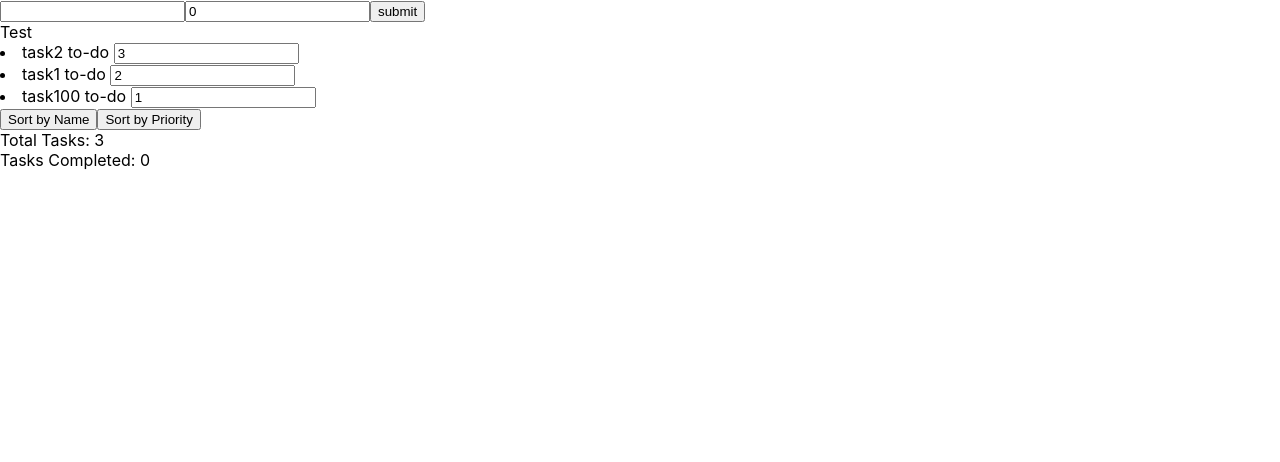
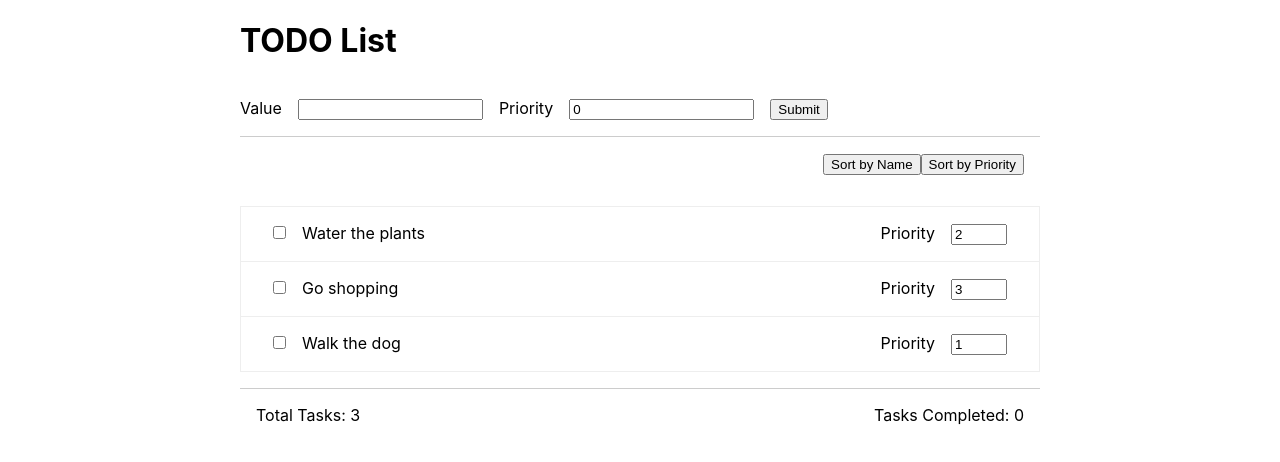
Before and after one commit to antonpunith/to-do-tasks, a React (Create React App) app: page / in a window 1280 px wide. Shown: the top 462 px of the page. Built offline with nearby package versions, Linux system fonts and the light colour scheme.

Commit message:
add styles

```diff
--- /dev/null
+++ b/src/App.css
@@ -0,0 +1,4 @@
+.App {
+  max-width: 50rem;
+  margin: 0 auto;
+}
--- a/src/App.tsx
+++ b/src/App.tsx
@@ -4,13 +4,17 @@ import TaskList from "./components/TaskList";
 import SortOrder from "./components/SortOrder";
 import Total from "./components/Total";
 import AddTask from "./components/AddTask";
+// styles
+import "./App.css";
 
 const App = (props: any) => {
   return (
     <div className="App">
+      <h1>TODO List</h1>
       <AddTask />
+      <SortOrder />
       <TaskList />
-      <SortOrder />
+
       <Total />
     </div>
   );
--- a/src/components/AddTask/index.tsx
+++ b/src/components/AddTask/index.tsx
@@ -1,6 +1,9 @@
 import React, { useState } from "react";
 import { connect } from "react-redux";
+//actions
 import { addTask } from "../../actions";
+// styles
+import "./styles.css";
 
 const AddTask = (props: any) => {
   const { dispatch } = props;
@@ -9,35 +12,42 @@ const AddTask = (props: any) => {
   return (
     <>
       <form
+        className="add-task"
         onSubmit={e => {
           e.preventDefault();
+          if (text.trim()) {
             dispatch(addTask({ text, priority }));
             setText("");
             setPriority(0);
+          }
         }}
       >
+        <label>
+          Value
           <input
+            width={100}
             value={text}
             onChange={e => {
               setText(e.target.value);
             }}
+            required
           />
+        </label>
+
+        <label>
+          Priority
           <input
+            width="2"
             value={priority}
             type="number"
             onChange={e => {
               setPriority(parseInt(e.target.value));
             }}
           />
-        <button type="submit">submit</button>
+        </label>
+
+        <button type="submit">Submit</button>
       </form>
-      <div
-        onClick={() => {
-          dispatch(addTask({ text: "some text" }));
-        }}
-      >
-        Test
-      </div>
     </>
   );
 };
--- /dev/null
+++ b/src/components/AddTask/styles.css
@@ -0,0 +1,8 @@
+.add-task {
+  margin: 0;
+  border-bottom: solid 1px #ccc;
+  padding: 1rem 0;
+}
+.add-task input {
+  margin: 0 1rem;
+}
--- a/src/components/SortOrder/index.tsx
+++ b/src/components/SortOrder/index.tsx
@@ -1,11 +1,14 @@
 import React from "react";
 import { connect } from "react-redux";
+// actions
 import { sortTask } from "../../actions";
+// styles
+import "./styles.css";
 
 const SortOrder = (props: any) => {
   const { dispatch } = props;
   return (
-    <>
+    <div className="sort-bar">
       <button
         onClick={() => {
           dispatch(sortTask("name"));
@@ -20,7 +23,7 @@ const SortOrder = (props: any) => {
       >
         Sort by Priority
       </button>
-    </>
+    </div>
   );
 };
 
--- /dev/null
+++ b/src/components/SortOrder/styles.css
@@ -0,0 +1,4 @@
+.sort-bar {
+  padding: 1rem;
+  text-align: right;
+}
--- a/src/components/TaskList/index.tsx
+++ b/src/components/TaskList/index.tsx
@@ -1,6 +1,9 @@
 import React from "react";
 import { connect } from "react-redux";
+//actions
 import { toggleCompletion, setPriority } from "../../actions";
+// styles
+import "./styles.css";
 
 const TaskList = (props: any) => {
   const { tasks, dispatch, sort } = props;
@@ -23,17 +26,22 @@ const TaskList = (props: any) => {
   }
 
   return (
-    <>
+    <ul className="tasks">
       {sortedTasks.map((task: any, index: number) => (
-        <li key={index}>
-          {task.text}{" "}
-          <span
+        <li className="task" key={index}>
+          <div className={task.completed ? "completed" : ""}>
+            <input
+              type="checkbox"
+              checked={task.completed}
               onClick={() => {
                 dispatch(toggleCompletion(task.id));
               }}
-          >
-            {task.completed ? "completed" : "to-do"}{" "}
-          </span>
+            ></input>
+            {task.text}
+          </div>
+          <div>
+            <label>
+              Priority
               <input
                 value={task.priority}
                 type="number"
@@ -41,9 +49,11 @@ const TaskList = (props: any) => {
                   dispatch(setPriority(task.id, parseInt(e.target.value)))
                 }
               />
+            </label>
+          </div>
         </li>
       ))}
-    </>
+    </ul>
   );
 };
 
--- /dev/null
+++ b/src/components/TaskList/styles.css
@@ -0,0 +1,22 @@
+.tasks {
+  margin: 1rem 0;
+  padding: 0;
+}
+.tasks li {
+  list-style: none;
+  display: flex;
+  justify-content: space-between;
+  padding: 1rem;
+  border: solid 1px #eee;
+  margin-top: -1px;
+}
+.tasks li .completed {
+  text-decoration: line-through;
+}
+.tasks li input {
+  margin: 0 1rem;
+}
+
+.tasks li input[type="number"] {
+  width: 3rem;
+}
--- a/src/components/Total/index.tsx
+++ b/src/components/Total/index.tsx
@@ -1,16 +1,18 @@
 import React from "react";
 import { connect } from "react-redux";
+// styles
+import "./styles.css";
 
 const Total = (props: any) => {
   const { tasks } = props;
 
   return (
-    <>
+    <div className="total">
       <div>Total Tasks: {tasks.length}</div>
       <div>
         Tasks Completed: {tasks.filter((task: any) => task.completed).length}
       </div>
-    </>
+    </div>
   );
 };
 
--- /dev/null
+++ b/src/components/Total/styles.css
@@ -0,0 +1,6 @@
+.total {
+  border-top: solid 1px #ccc;
+  padding: 1rem;
+  display: flex;
+  justify-content: space-between;
+}
--- a/src/reducers/tasks.ts
+++ b/src/reducers/tasks.ts
@@ -1,8 +1,8 @@
 // initial state
 const INITIAL_STATE = [
-  { id: 1, text: "task2", completed: false, priority: 3 },
-  { id: 2, text: "task1", completed: false, priority: 2 },
-  { id: 3, text: "task100", completed: false, priority: 1 }
+  { id: 1, text: "Water the plants", completed: false, priority: 2 },
+  { id: 2, text: "Go shopping", completed: false, priority: 3 },
+  { id: 3, text: "Walk the dog", completed: false, priority: 1 }
 ];
 // tasks reducer
 export const tasks = (state = INITIAL_STATE, action: any) => {
```
Lines whose indentation alone changed are shown as unchanged.
